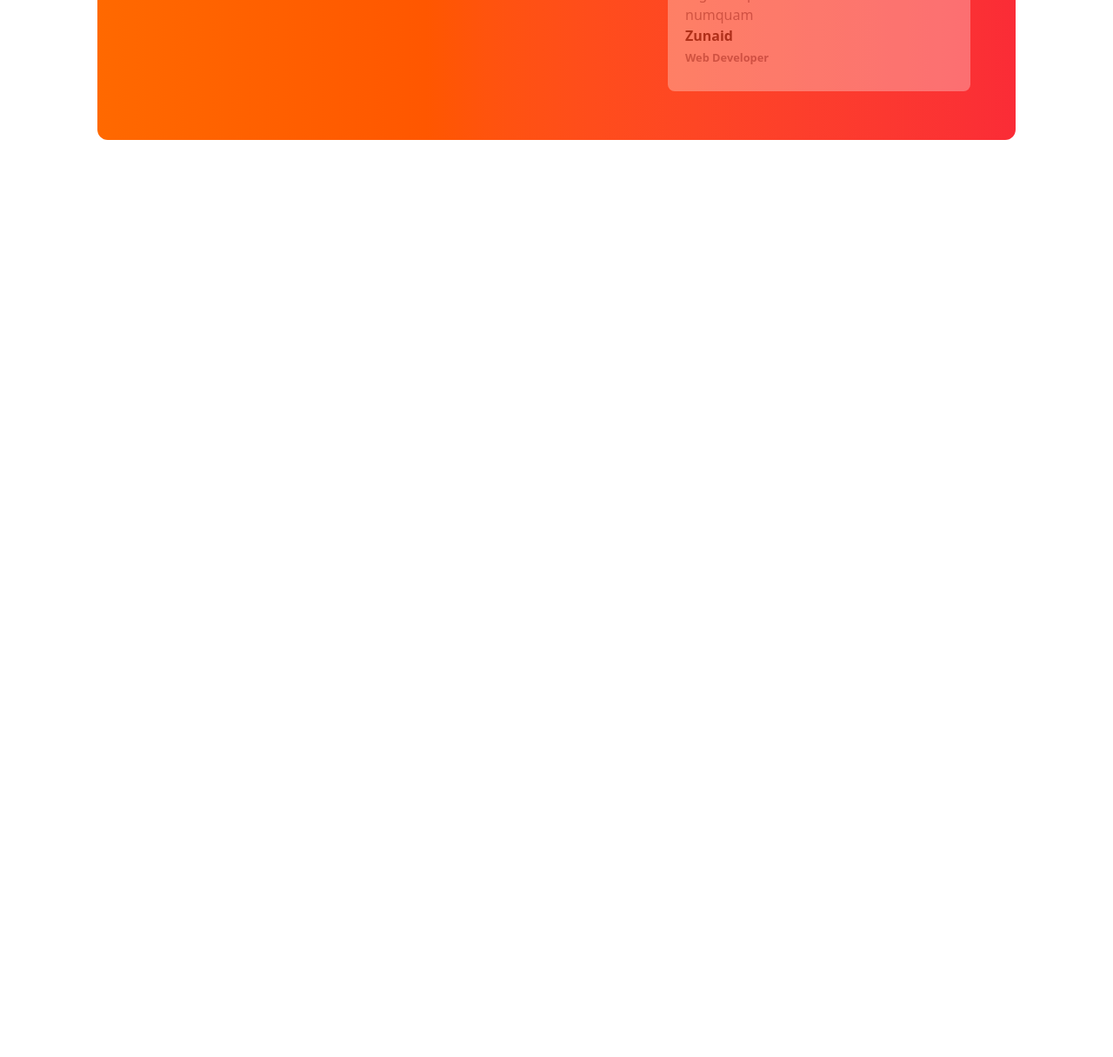
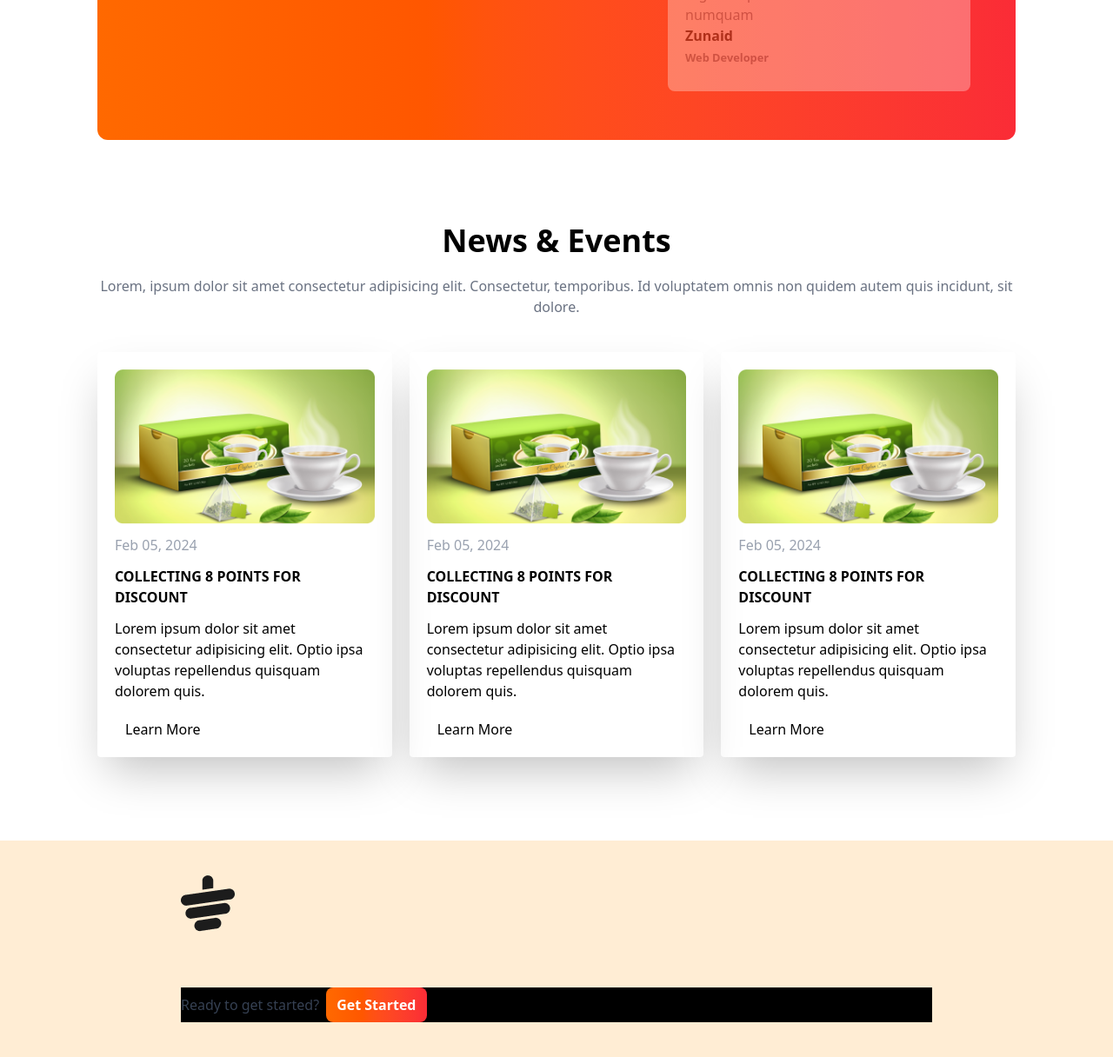
Before and after one commit to zunaid1/tea-house-repo, a plain HTML site: page index.html in a window 1280 px wide. Shown: the part 2261-3477 px from the top of the page at 87% size. Before the commit the page ends 2518 px from the top, so only its background shows below. Drawn offline with nearby package versions, Linux system fonts and the light colour scheme.

Commit message:
completed upto news section

```diff
--- a/index.html
+++ b/index.html
@@ -46,7 +46,7 @@
 					minus facilis nisi sapiente cumque numquam maiores dolores vero atque!</p>
 				<br>
 				<button
-					class="bg-gradient-to-r from-orange-500 to to-red-500 px-5 py-3 rounded-lg text-white font-bold">Explore
+					class="bg-gradient-to-r from-orange-500 to to-red-500 px-5 py-3 rounded-lg text-white font-bold hover:bg-[fff]">Explore
 					More <i class="fa-solid fa-arrow-right text-xl -rotate-45"></i></button>
 
 			</div>
@@ -266,9 +266,104 @@
 
 
 			</section>
-			<!-- Reviews Section END-->
+	<!-- Reviews Section END-->
+
+<!-- News Event Section START-->
+<section class="mb-24">
+	<!-- News & Event Container -->
+
+	<!-- News Text--container -->
+	<div class="text-center mb-10">
+		<h1 class="text-3xl md:text-4xl font-bold mb-5">News & Events</h1>
+		<p class="text-gray-500">Lorem, ipsum dolor sit amet consectetur adipisicing elit. Consectetur, temporibus.
+			Id voluptatem omnis non quidem autem quis incidunt, sit dolore.</p>
+
+	</div>
+
+	<!-- card---container -->
+	<div class="grid grid-cols-1 md:grid-cols-2 lg:grid-cols-3 gap-5">
+
+
+		<!-- card---1 -->
+		<div
+			class="shadow md:shadow-md lg:shadow-2xl rounded p-5 overflow-hidden hover:bg-orange-50 hover:text-orange-600 transform hover:scale-110 transition  duration-300 ">
+			<img class="w-full mb-3 hover:blur-0 hover:opacity-70 transition duration-300" src="./images/news-1.png"
+				alt="">
+			<p class="text-gray-400">Feb 05, 2024</p>
+			<h3 class="my-3 font-bold uppercase">Collecting 8 points for discount</h3>
+			<p class="mb-5">Lorem ipsum dolor sit amet consectetur adipisicing elit. Optio ipsa voluptas repellendus
+				quisquam
+				dolorem quis.</p>
+
+			<a href="#"
+				class="hover:shadow hover:font-bold hover:bg-orange-100 p-3 hover:rounded-xl hover:text-orange-500">Learn
+				More</a>
+
+		</div>
+
+
+		<!-- card---2 -->
+		<div
+			class="shadow md:shadow-md lg:shadow-2xl rounded p-5 overflow-hidden hover:bg-orange-50 hover:text-orange-600 transform hover:scale-110 transition  duration-300 ">
+			<img class="w-full mb-3 hover:blur-0 hover:opacity-70 transition duration-300" src="./images/news-1.png"
+				alt="">
+			<p class="text-gray-400">Feb 05, 2024</p>
+			<h3 class="my-3 font-bold uppercase">Collecting 8 points for discount</h3>
+			<p class="mb-5">Lorem ipsum dolor sit amet consectetur adipisicing elit. Optio ipsa voluptas repellendus
+				quisquam
+				dolorem quis.</p>
+
+			<a href="#"
+				class="hover:shadow hover:font-bold hover:bg-orange-100 p-3 hover:rounded-xl hover:text-orange-500">Learn
+				More</a>
+		</div>
+
+
+		<!-- card---3 -->
+		<div
+			class="shadow md:shadow-md lg:shadow-2xl rounded p-5 overflow-hidden hover:bg-orange-50 hover:text-orange-600 transform hover:scale-110 transition  duration-300 ">
+			<img class="w-full mb-3 hover:blur-0 hover:opacity-70 transition duration-300" src="./images/news-1.png"
+				alt="">
+			<p class="text-gray-400">Feb 05, 2024</p>
+			<h3 class="my-3 font-bold uppercase">Collecting 8 points for discount</h3>
+			<p class="mb-5">Lorem ipsum dolor sit amet consectetur adipisicing elit. Optio ipsa voluptas repellendus
+				quisquam
+				dolorem quis.</p>
+
+			<a href="#"
+				class="hover:shadow hover:font-bold hover:bg-orange-100 p-3 hover:rounded-xl hover:text-orange-500">Learn
+				More</a>
+
+		</div>
+	</div>
+</section>
+<!-- News Event Section END-->
 
 </main>
 <!-- ---------------MAIN END--------------------------- -->
+<!-- footer Section -->
+<footer class="bg-orange-100 text-gray-700 py-10 px-4 md:px-16">
+	<div class="w-9/12 mx-auto">
+		<!-- logo -->
+		<div class="mb-8 flex justify-between">
+			<img class="mb-8" src="./images/cup.png" alt="">
+		</div>
+
+		<div class="flex bg-black items-center gap-2">
+			<h4>Ready to get started?</h4>
+			<button class="bg-gradient-to-r from-orange-500 to to-red-500 px-3 py-2 rounded-lg text-white font-bold">Get
+				Started </button>
+		</div>
+
+		<!-- Links -->
+		<div class="">
+
+
+
+		</div>
+	</div>
+
+</footer>
+
  </body>
 </html>
```
